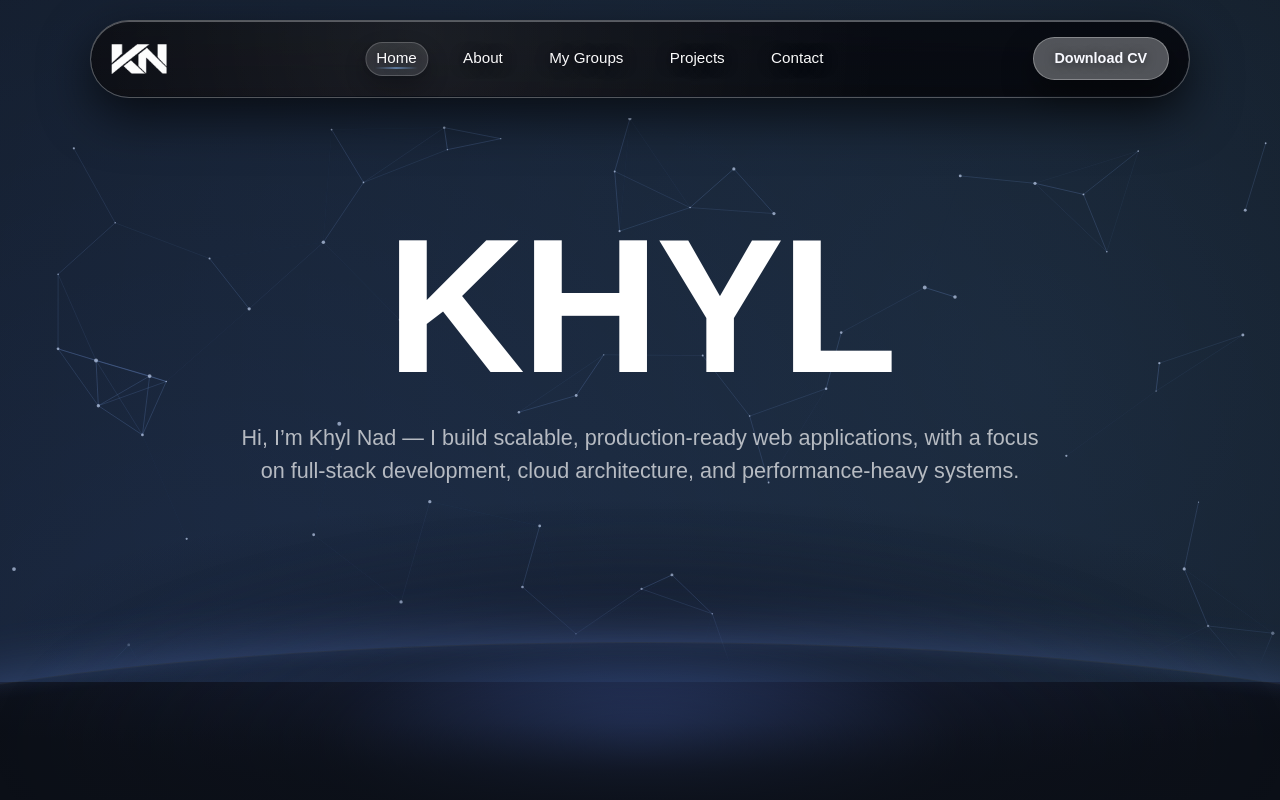
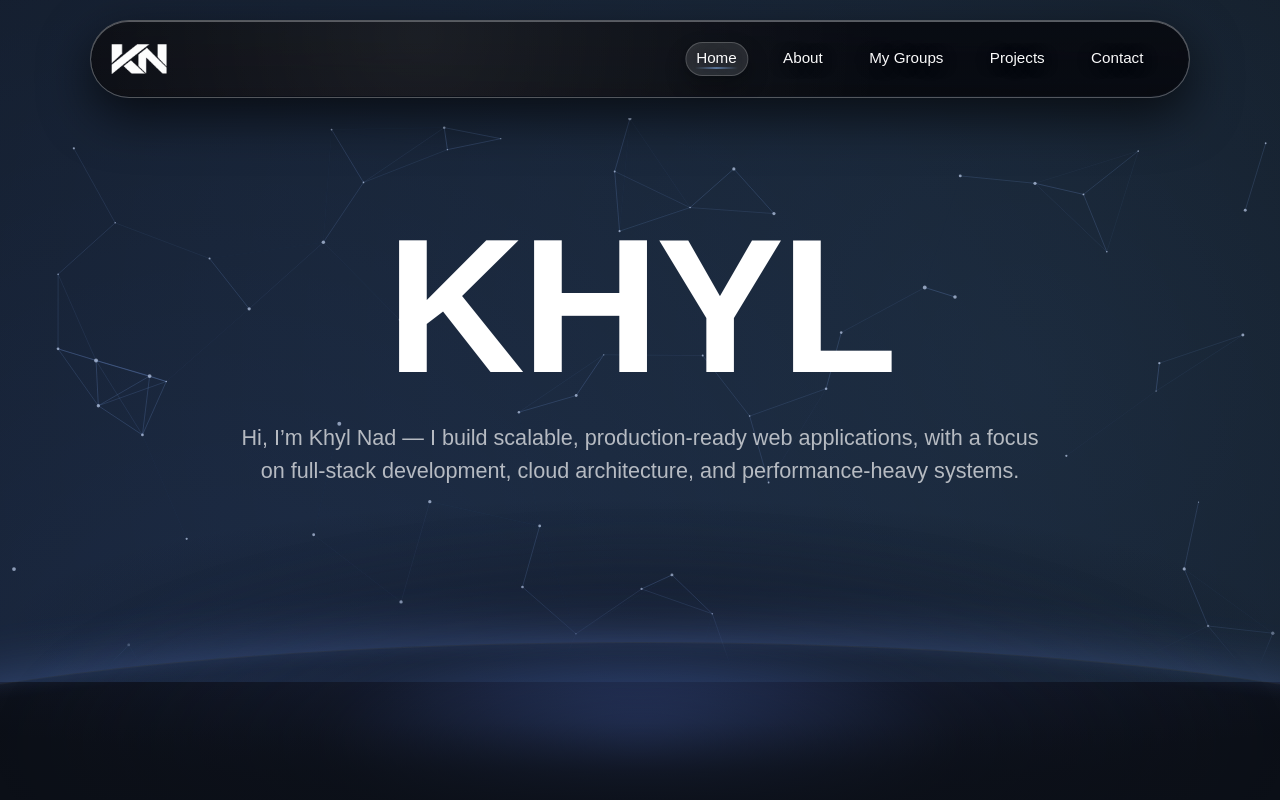
Before and after one commit to KhylN/KhylNad_Portfolio, a Next.js app in the folder khylnad-portfolio/: page / in a window 1280 px wide. Shown: the top 800 px of the page. Built offline with nearby package versions, Linux system fonts and the light colour scheme.

Commit message:
Comment out CV download link in Navbar component

```diff
--- a/khylnad-portfolio/components/layout/Navbar.tsx
+++ b/khylnad-portfolio/components/layout/Navbar.tsx
@@ -125,9 +125,9 @@ export default function Navbar({
           ))}
         </div>
 
-        <a href="/KhylNadCV.pdf" download className="navbarCta">
+        {/*<a href="/KhylNadCV.pdf" download className="navbarCta">
           Download CV
-        </a>
+        </a>*/}
       </nav>
     </div>
   );
```
